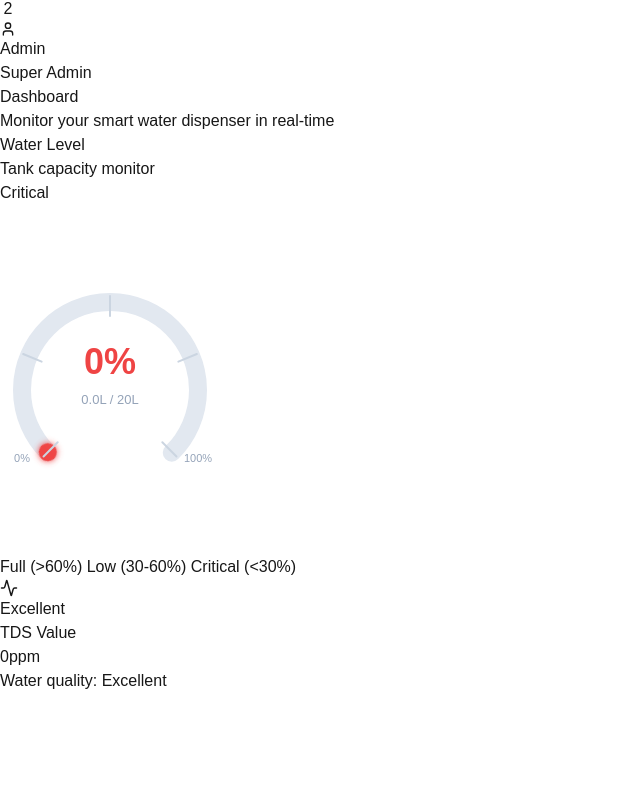
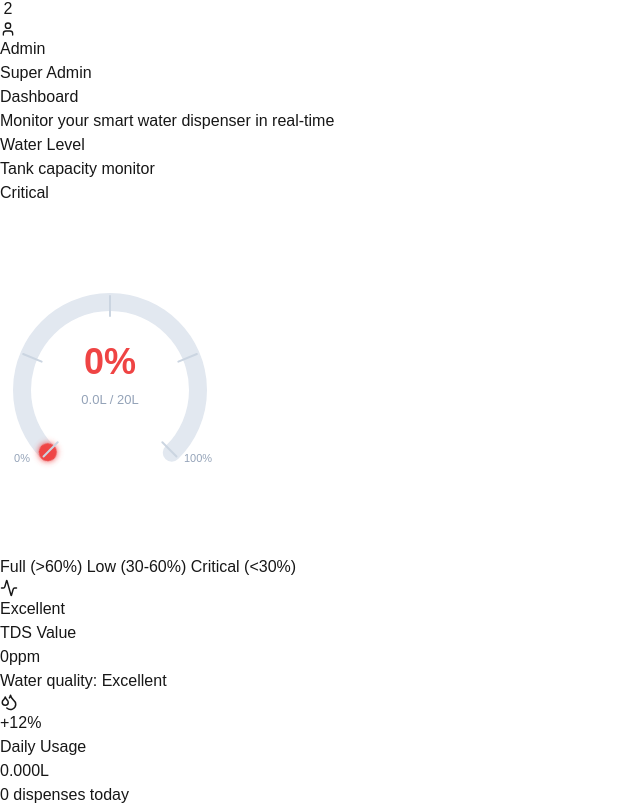
Before and after one commit to nurwahibzy/Smart-Dispenser-App, a Next.js app: page /admin/dashboard in a window 1280 px wide. Shown: the part 394-1201 px from the top of the page, without its empty margins (0-640 px from the left). Before the commit the page ends 1087 px from the top, so only its background shows below. Built offline with nearby package versions, Linux system fonts and the light colour scheme; no server answers; the database is empty.

Commit message:
feat: add DailyUsageCard component and implement transaction data fetching for daily usage metrics

```diff
--- a/src/app/admin/dashboard/page.tsx
+++ b/src/app/admin/dashboard/page.tsx
@@ -2,12 +2,16 @@
 
 import WaterLevelSection from "@/features/water/water-level-section";
 import TdsCard from "@/components/cards/tds-card";
+import DailyUsageCard from "@/components/cards/daily-usage-card";
 import { useDeviceData } from "@/lib/hooks/useDeviceData";
+import { useTransactionData } from "@/lib/hooks/useTransactionData";
+import { calculateDailyUsage } from "@/lib/utils/transaction";
 
 export default function DashboardPage() {
   const { data, loading } = useDeviceData();
+  const { data: transactions, loading: trxLoading } = useTransactionData();
 
-  if (loading) {
+  if (loading || trxLoading) {
     return (
       <div className="p-6">
         <p className="text-gray-400">Loading...</p>
@@ -16,6 +20,8 @@ export default function DashboardPage() {
   }
 
   const sensors = data?.sensors;
+
+  const { dailyUsage, totalDispenses } = calculateDailyUsage(transactions);
 
   return (
     <div className="p-6 space-y-6">
@@ -28,12 +34,18 @@ export default function DashboardPage() {
       </div>
 
       {/* CARDS */}
-      <div className="grid grid-cols-1 lg:grid-cols-3 gap-4 items-start">
+      <div className="grid grid-cols-1 sm:grid-cols-2 lg:grid-cols-3 gap-4 items-start">
         {/* Water Level */}
         <WaterLevelSection />
 
-        {/* TDS (Realtime) */}
+        {/* TDS */}
         <TdsCard tds={sensors?.tds || 0} />
+
+        {/* Daily Usage REAL */}
+        <DailyUsageCard
+          dailyUsage={dailyUsage}
+          totalDispenses={totalDispenses}
+        />
       </div>
     </div>
   );
--- /dev/null
+++ b/src/components/cards/daily-usage-card.tsx
@@ -0,0 +1,42 @@
+import { Droplets } from "lucide-react";
+
+type DailyUsageCardProps = {
+  dailyUsage: number;
+  totalDispenses: number;
+};
+
+export default function DailyUsageCard({
+  dailyUsage,
+  totalDispenses,
+}: DailyUsageCardProps) {
+  return (
+    <div className="bg-white rounded-2xl shadow-sm border border-slate-100 p-5 flex flex-col gap-3">
+      <div className="flex items-center justify-between">
+        <div className="w-10 h-10 rounded-xl flex items-center justify-center bg-cyan-50">
+          <Droplets size={18} className="text-cyan-600" />
+        </div>
+
+        {/* trend dummy (optional nanti bisa dari API) */}
+        <div className="text-emerald-500 text-xs font-semibold">+12%</div>
+      </div>
+
+      <div>
+        <p className="text-slate-400 text-xs uppercase tracking-wide mb-1">
+          Daily Usage
+        </p>
+
+        <div className="flex items-end gap-1">
+          <span className="text-slate-800 text-2xl font-bold">
+            {/* Menampilkan 3 digit angka dibelakang koma */}
+            {dailyUsage.toFixed(3)}
+          </span>
+          <span className="text-slate-400 text-sm">L</span>
+        </div>
+
+        <p className="text-slate-400 text-xs mt-1">
+          {totalDispenses} dispenses today
+        </p>
+      </div>
+    </div>
+  );
+}
--- /dev/null
+++ b/src/features/transaction/infrastructure/transaction.firebase.ts
@@ -0,0 +1,26 @@
+import { collection, getDocs } from "firebase/firestore";
+import { db } from "@/lib/firebase/client";
+import type { Transaction } from "@/types/transaction";
+
+export const getDispenseHistory = async (): Promise<Transaction[]> => {
+  try {
+    const snapshot = await getDocs(collection(db, "dispenseHistory"));
+
+    return snapshot.docs.map((doc) => {
+      const d = doc.data();
+
+      return {
+        id: doc.id,
+        actualVolume: d.actualVolume ?? 0,
+        requestedVolume: d.requestedVolume ?? 0,
+        deviceId: d.deviceId ?? "",
+        status: d.status ?? false,
+        tds: d.tds ?? 0,
+        timestamp: d.timestamp,
+      };
+    });
+  } catch (error) {
+    console.error("ERROR GET HISTORY:", error);
+    return [];
+  }
+};
--- /dev/null
+++ b/src/lib/hooks/useTransactionData.ts
@@ -0,0 +1,22 @@
+"use client";
+
+import { useEffect, useState } from "react";
+import { getDispenseHistory } from "@/features/transaction/infrastructure/transaction.firebase";
+import type { Transaction } from "@/types/transaction";
+
+export const useTransactionData = () => {
+  const [data, setData] = useState<Transaction[]>([]);
+  const [loading, setLoading] = useState(true);
+
+  useEffect(() => {
+    const fetch = async () => {
+      const res = await getDispenseHistory();
+      setData(res);
+      setLoading(false);
+    };
+
+    fetch();
+  }, []);
+
+  return { data, loading };
+};
--- /dev/null
+++ b/src/lib/utils/transaction.ts
@@ -0,0 +1,36 @@
+import type { Transaction } from "@/types/transaction";
+
+export const calculateDailyUsage = (transactions: Transaction[]) => {
+  const now = new Date();
+
+  // 🔥 DEBUG (boleh dihapus nanti)
+  console.log("NOW:", now);
+
+  const todayTransactions = transactions.filter((trx) => {
+    const trxDate = trx.timestamp.toDate();
+
+    // 🔥 DEBUG
+    console.log("TRX DATE:", trxDate);
+
+    return (
+      trxDate.getDate() === now.getDate() &&
+      trxDate.getMonth() === now.getMonth() &&
+      trxDate.getFullYear() === now.getFullYear() &&
+      trx.status === true
+    );
+  });
+
+  console.log("FILTERED:", todayTransactions);
+
+  const totalDispenses = todayTransactions.length;
+
+  const totalVolumeMl = todayTransactions.reduce(
+    (sum, trx) => sum + (trx.actualVolume ?? 0),
+    0,
+  );
+
+  return {
+    totalDispenses,
+    dailyUsage: totalVolumeMl / 1000,
+  };
+};
--- /dev/null
+++ b/src/types/transaction.ts
@@ -0,0 +1,11 @@
+import { Timestamp } from "firebase/firestore";
+
+export type Transaction = {
+  id: string;
+  actualVolume: number;
+  requestedVolume: number;
+  deviceId: string;
+  status: boolean;
+  tds: number;
+  timestamp: Timestamp;
+};
```
